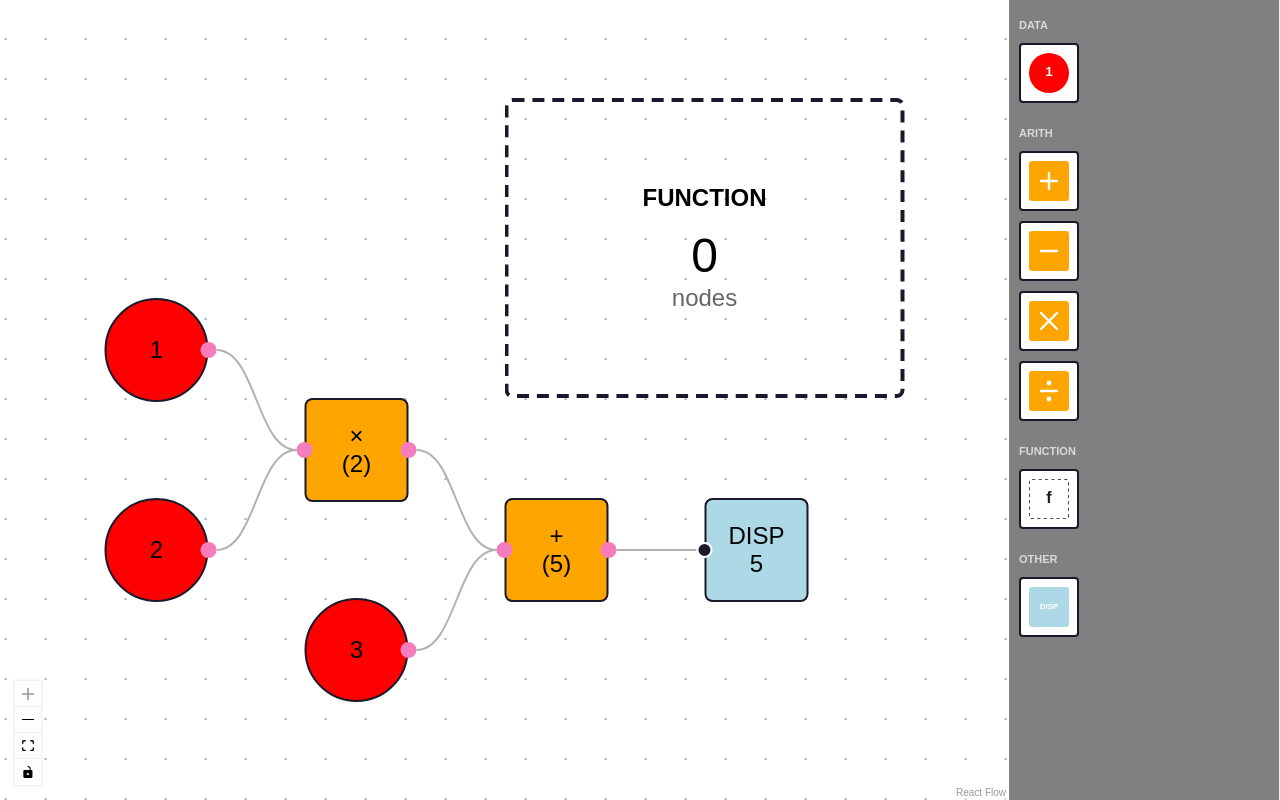
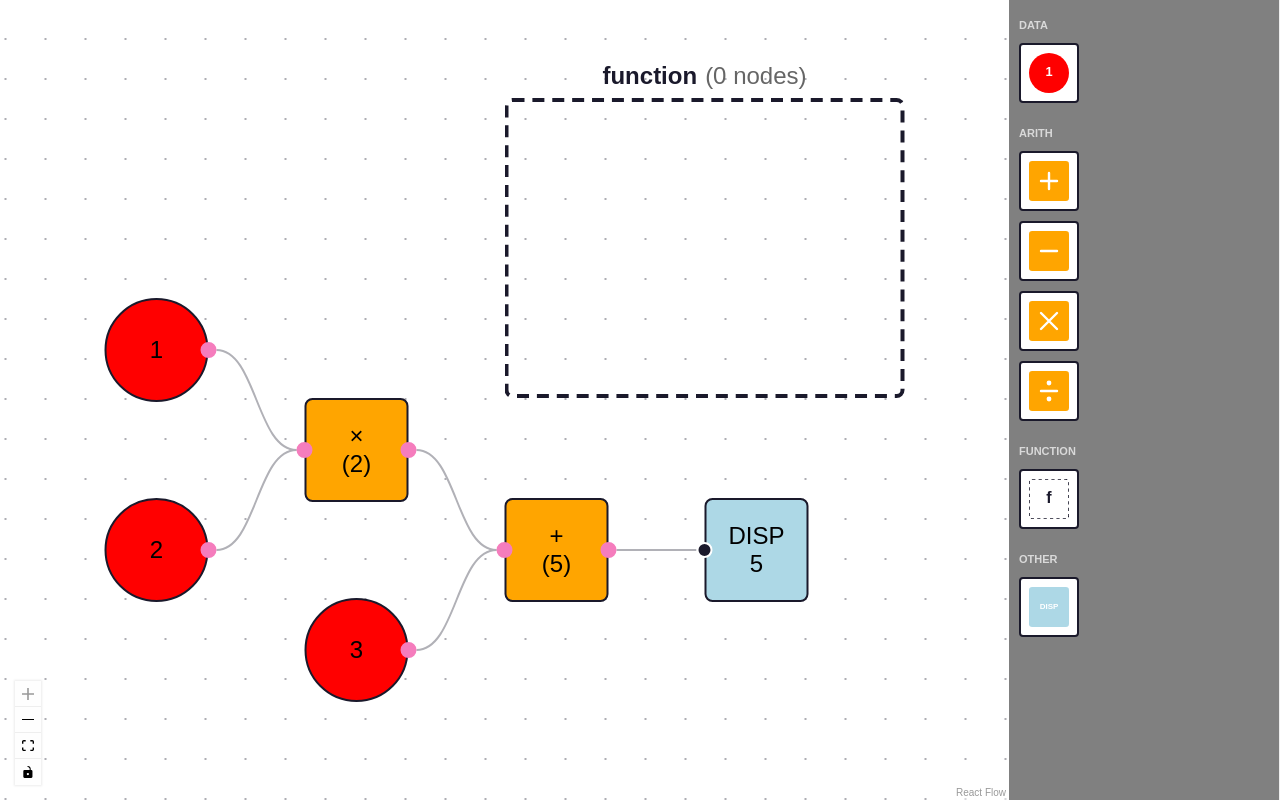
Before and after one commit to maxdarling/vislang-v1, a React (Vite) app: page / in a window 1280 px wide. Built offline with nearby package versions, Linux system fonts and the light colour scheme.

Commit message:
function node: rename-able name at top

```diff
--- /dev/null
+++ b/src/components/EditableValue.tsx
@@ -0,0 +1,88 @@
+import React, { useState, useRef, useEffect, useCallback } from "react";
+
+export type EditableValueProps<T> = {
+  /** Initial value (e.g. from node data). */
+  initialValue: T;
+  /** Called when the user changes the value. Use to sync to parent (e.g. updateNodeData). */
+  onValueChange: (value: T) => void;
+  /** Called once on mount with initialValue. Use to sync initial state to parent (e.g. when dropped from sidebar). */
+  onInitialSync?: (value: T) => void;
+  /** Parse user input string to value type (e.g. identity for string, parseInt for number). */
+  parse: (input: string) => T;
+  /** Format value for the input's value attribute. */
+  format: (value: T) => string;
+  /** Display text when value is empty or default (for the label when not editing). */
+  defaultDisplay: string;
+  inputClassName?: string;
+  labelClassName?: string;
+  inputAriaLabel?: string;
+};
+
+/**
+ * A reactive value controlled by an input box.
+ */
+export function EditableValue<T>({
+  initialValue,
+  onValueChange,
+  onInitialSync,
+  parse,
+  format,
+  defaultDisplay,
+  inputClassName,
+  labelClassName,
+  inputAriaLabel,
+}: EditableValueProps<T>) {
+  const [value, setValue] = useState<T>(initialValue);
+  const [isEditing, setIsEditing] = useState(false);
+  const inputRef = useRef<HTMLInputElement>(null);
+
+  // Sync initial value to parent on mount (e.g. when dropped from sidebar).
+  useEffect(() => {
+    onInitialSync?.(value);
+    // eslint-disable-next-line react-hooks/exhaustive-deps
+  }, []);
+
+  const onChange = useCallback(
+    (evt: React.ChangeEvent<HTMLInputElement>) => {
+      const next = parse(evt.target.value);
+      setValue(next);
+      onValueChange(next);
+    },
+    [onValueChange, parse],
+  );
+
+  useEffect(() => {
+    if (isEditing && inputRef.current) {
+      inputRef.current.focus();
+      inputRef.current.select();
+    }
+  }, [isEditing]);
+
+  const handleClick = () => setIsEditing(true);
+  const handleBlur = () => setIsEditing(false);
+  const handleKeyDown = (e: React.KeyboardEvent<HTMLInputElement>) => {
+    if (e.key === "Enter") setIsEditing(false);
+  };
+
+  const displayText = format(value).trim() ? format(value) : defaultDisplay;
+
+  return isEditing ? (
+    <input
+      ref={inputRef}
+      type="text"
+      value={format(value)}
+      onChange={onChange}
+      onBlur={handleBlur}
+      onKeyDown={handleKeyDown}
+      className={`nodrag ${inputClassName ?? ""}`.trim()}
+      aria-label={inputAriaLabel}
+    />
+  ) : (
+    <div
+      onClick={handleClick}
+      className={`nodrag ${labelClassName ?? ""}`.trim()}
+    >
+      {displayText}
+    </div>
+  );
+}
--- a/src/index.css
+++ b/src/index.css
@@ -135,6 +135,64 @@ body {
   padding: 0;
 }
 
+/* Function node: name sits just above the top edge of the box */
+.function-node-wrapper {
+  display: flex;
+  flex-direction: column;
+  align-items: center;
+  width: 100%;
+  height: 100%;
+  position: relative;
+}
+
+.function-node-name-row {
+  position: absolute;
+  left: 50%;
+  transform: translateX(-50%);
+  bottom: 100%;
+  margin-bottom: 4px;
+  display: flex;
+  align-items: center;
+  gap: 4px;
+  font-size: 12px;
+  font-weight: 600;
+  color: #1a192b;
+}
+
+.function-node-name-label {
+  cursor: text;
+  white-space: nowrap;
+}
+
+.function-node-name-input {
+  font-size: 12px;
+  font-weight: 600;
+  color: #1a192b;
+  border: 1px solid transparent;
+  border-radius: 3px;
+  padding: 2px 6px;
+  background: transparent;
+  min-width: 60px;
+  max-width: 120px;
+}
+
+.function-node-name-input:hover {
+  border-color: #b1b1b7;
+  background: #fff;
+}
+
+.function-node-name-input:focus {
+  outline: none;
+  border-color: var(--xy-theme-selected);
+  background: #fff;
+}
+
+.function-node-intersection-count {
+  font-weight: 500;
+  color: #666;
+  white-space: nowrap;
+}
+
 .react-flow__node-default.node-function {
   border: 2px dashed #1a192b;
   width: 100%;
--- a/src/nodes/DataNode.tsx
+++ b/src/nodes/DataNode.tsx
@@ -1,4 +1,4 @@
-import React, { useState, useRef, useEffect, useCallback } from "react";
+import { useCallback } from "react";
 import {
   Handle,
   Position,
@@ -6,76 +6,40 @@ import {
   type Node,
   useReactFlow,
 } from "@xyflow/react";
+import { EditableValue } from "../components/EditableValue";
 
 type DataNodeData = { val: number };
 type DataNodeType = Node<DataNodeData, "data">;
 
 export function DataNode({ id, data }: NodeProps<DataNodeType>) {
-  // note: we separate internal and UI state as per docs:
-  // "When dealing with input fields you don’t want to use a nodes data object as UI state directly."
-  // (from https://reactflow.dev/learn/advanced-use/computing-flows)
+  const { updateNodeData } = useReactFlow();
 
-  // internal state
-  const { updateNodeData } = useReactFlow();
-  const [value, setValue] = useState<number>(data?.val ?? DataNode.defaultVal);
-
-  // sync initial value to node data on mount (e.g. when dropped from sidebar)
-  useEffect(() => {
-    updateNodeData(id, { val: value });
-  }, []); // eslint-disable-line react-hooks/exhaustive-deps
-
-  // UI state
-  const [isEditing, setIsEditing] = useState<boolean>(false);
-  const inputRef = useRef<HTMLInputElement>(null);
-
-  const onChange = useCallback(
-    (evt: React.ChangeEvent<HTMLInputElement>) => {
-      const numValue = parseInt(evt.target.value) || DataNode.defaultVal;
-      setValue(numValue);
-      updateNodeData(id, { val: numValue });
+  const onValueChange = useCallback(
+    (val: number) => {
+      updateNodeData(id, { val });
     },
     [id, updateNodeData],
   );
 
-  useEffect(() => {
-    if (isEditing && inputRef.current) {
-      inputRef.current.focus();
-      inputRef.current.select();
-    }
-  }, [isEditing]);
-
-  const handleClick = () => {
-    setIsEditing(true);
-  };
-
-  const handleBlur = () => {
-    setIsEditing(false);
-  };
-
-  const handleKeyDown = (e: React.KeyboardEvent<HTMLInputElement>) => {
-    if (e.key === "Enter") {
-      setIsEditing(false);
-    }
-  };
+  const onInitialSync = useCallback(
+    (val: number) => {
+      updateNodeData(id, { val });
+    },
+    [id, updateNodeData],
+  );
 
   return (
     <>
       <div className="react-flow__node-default node-data">
-        {isEditing ? (
-          <input
-            ref={inputRef}
-            type="text"
-            value={value}
-            onChange={onChange}
-            onBlur={handleBlur}
-            onKeyDown={handleKeyDown}
-            className="nodrag"
-          />
-        ) : (
-          <div onClick={handleClick} className="nodrag">
-            {value ?? DataNode.defaultVal}
-          </div>
-        )}
+        <EditableValue<number>
+          initialValue={data?.val ?? DataNode.defaultVal}
+          onValueChange={onValueChange}
+          onInitialSync={onInitialSync}
+          parse={(s) => parseInt(s, 10) || DataNode.defaultVal}
+          format={String}
+          defaultDisplay={String(DataNode.defaultVal)}
+          inputAriaLabel="Data value"
+        />
       </div>
       <Handle type="source" position={Position.Right} isConnectable={true} />
     </>
--- a/src/nodes/FunctionNode.tsx
+++ b/src/nodes/FunctionNode.tsx
@@ -1,3 +1,4 @@
+import { useCallback, useMemo } from "react";
 import {
   type NodeProps,
   type Node,
@@ -5,9 +6,9 @@ import {
   useNodes,
   NodeResizer,
 } from "@xyflow/react";
-import { useMemo } from "react";
+import { EditableValue } from "../components/EditableValue";
 
-type FunctionNodeData = Record<string, never>;
+type FunctionNodeData = { name?: string };
 type FunctionNodeType = Node<FunctionNodeData, "function">;
 
 // 'useNodes' performance note:
@@ -15,14 +16,35 @@ type FunctionNodeType = Node<FunctionNodeData, "function">;
 // depends on 1. node create/delete (e.g. inside the boundary) and 2. dragging nodes.
 // - separate but useful optimization: once we multiplex flows/views, use 'useStore' to select only the relevant subset
 // (i.e. the current "workspace", etc.)
-export function FunctionNode({ id, selected }: NodeProps<FunctionNodeType>) {
-  const { getIntersectingNodes } = useReactFlow();
+
+const DEFAULT_NAME = "function";
+
+export function FunctionNode({
+  id,
+  data,
+  selected,
+}: NodeProps<FunctionNodeType>) {
+  const { getIntersectingNodes, updateNodeData } = useReactFlow();
   const allNodes = useNodes();
 
   const intersectionCount = useMemo(() => {
     return getIntersectingNodes({ id: id }, true, allNodes).length;
     // note: isMemo has ~no benefit here since allNodes will have been changed on ~every render.
   }, [allNodes, getIntersectingNodes, id]);
+
+  const onValueChange = useCallback(
+    (name: string) => {
+      updateNodeData(id, { name: name || undefined });
+    },
+    [id, updateNodeData],
+  );
+
+  const onInitialSync = useCallback(
+    (name: string) => {
+      updateNodeData(id, { name: name || undefined });
+    },
+    [id, updateNodeData],
+  );
 
   return (
     <>
@@ -32,12 +54,22 @@ export function FunctionNode({ id, selected }: NodeProps<FunctionNodeType>) {
         minWidth={150}
         minHeight={100}
       />
-      <div className="react-flow__node-default node-function">
-        <div className="function-label">FUNCTION</div>
-        <div className="function-count">{intersectionCount}</div>
-        <div className="function-unit">
-          {intersectionCount === 1 ? "node" : "nodes"}
+      <div className="function-node-wrapper">
+        <div className="function-node-name-row">
+          <EditableValue<string>
+            initialValue={data?.name ?? DEFAULT_NAME}
+            onValueChange={onValueChange}
+            onInitialSync={onInitialSync}
+            parse={(s) => s}
+            format={(v) => v}
+            defaultDisplay={DEFAULT_NAME}
+            inputClassName="function-node-name-input"
+            labelClassName="function-node-name-label"
+            inputAriaLabel="Function name"
+          />
+          <span className="function-node-intersection-count">{`(${intersectionCount} nodes)`}</span>
         </div>
+        <div className="react-flow__node-default node-function"></div>
       </div>
     </>
   );
```
Also changed, not shown: 1 other file (tests, documents, lock files or other folders).
